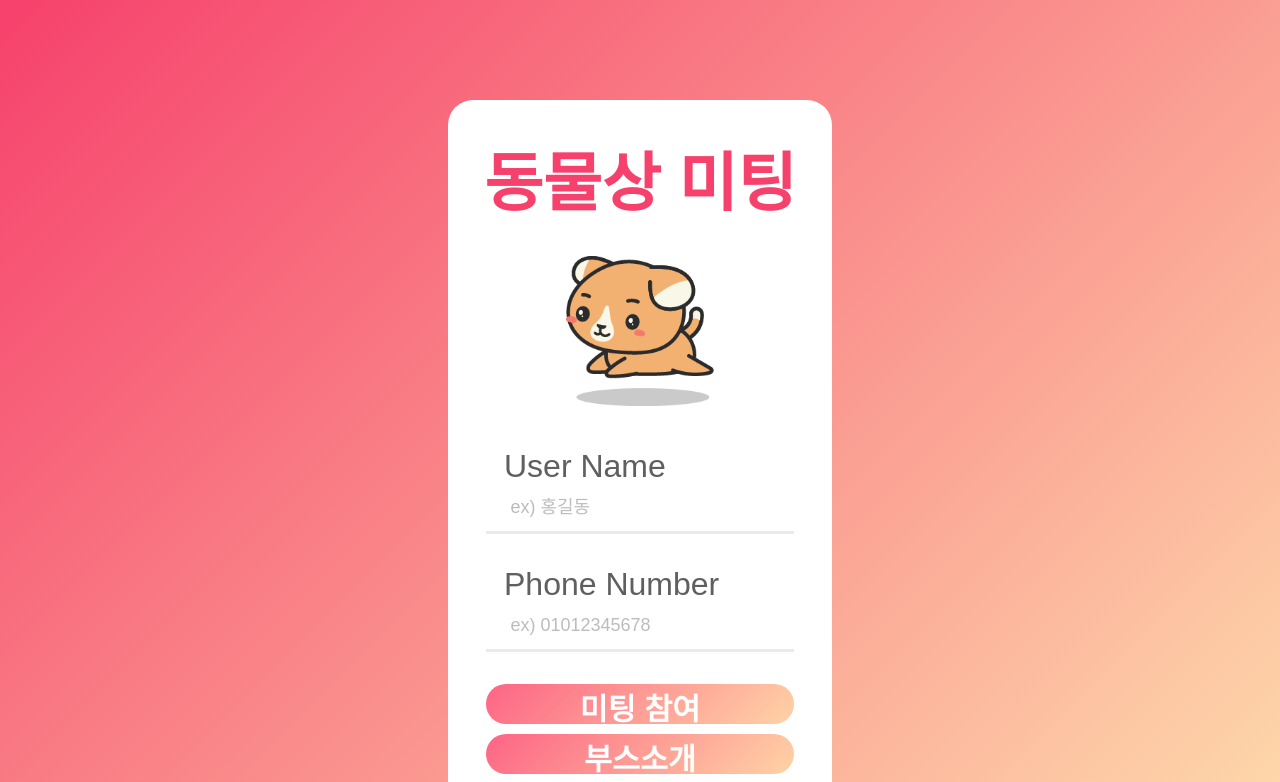
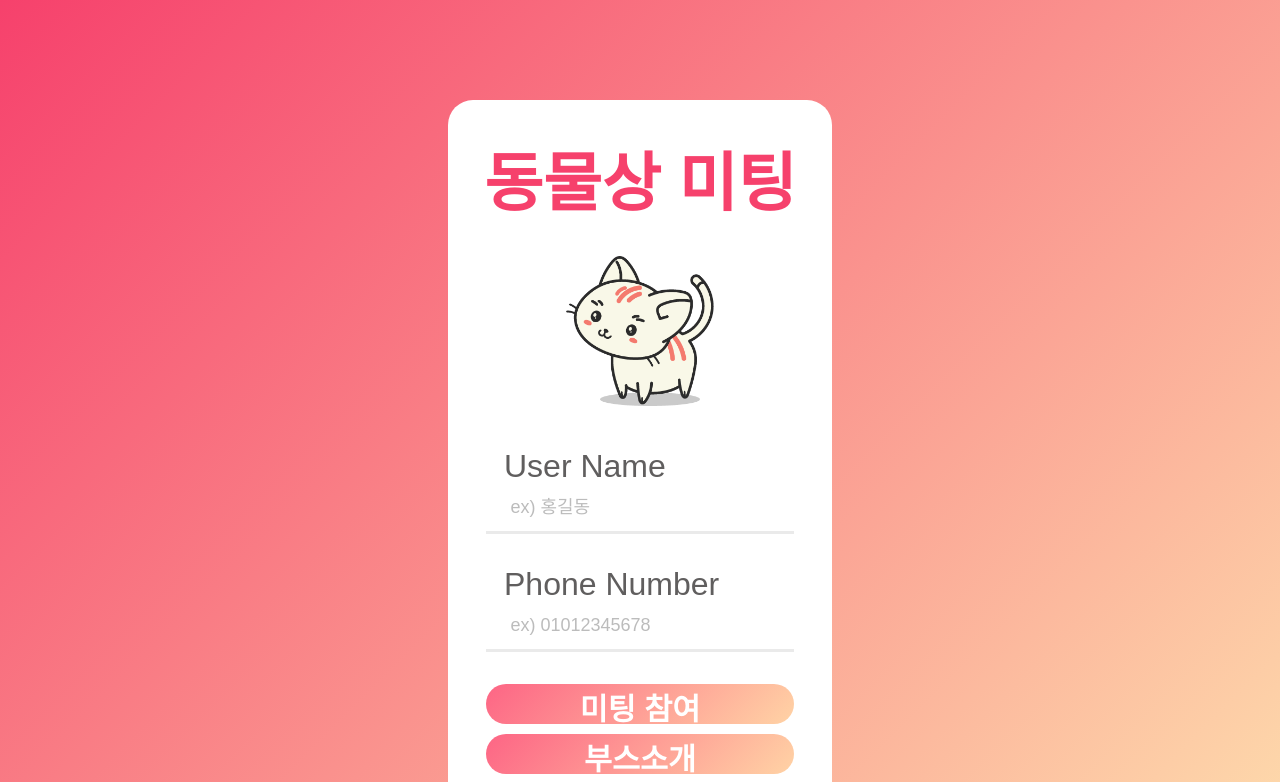
Before and after one commit to rong5026/animal_user, a React (Create React App) app: page / in a window 1280 px wide. Shown: the top 782 px of the page. Built offline with nearby package versions, Linux system fonts and the light colour scheme; no server answers; a web font is replaced by a local one.

Commit message:
[UPDATE] 난수로 메인화면 로고 변경

```diff
--- a/src/Enter/Enter.jsx
+++ b/src/Enter/Enter.jsx
@@ -23,7 +23,7 @@ const FormHeader = props => (<h2 id="headerTitle">동물상 미팅</h2>);
 
 const RabbitImage = props => (
     <div id="enter-login">
-        <img className='enter-image' height={"150px"} src={MainPuppy} alt='토끼사진'/>
+        <img className='enter-image' height={"150px"} src={ props.image_id == 0 ? MainPuppy : props.image_id == 1 ? MainCat : MainImage3} alt='토끼사진'/>
     </div>
 );
 
@@ -34,6 +34,9 @@ function EnterMain() {
     const [inputId, setInputId] = useState('')
     const [inputPw, setInputPw] = useState('')
     const [isLogin, setIsLogin] = useState(false)
+    const [logoId, setLogoId] = useState(0)
+    const getRandom = (min, max) => Math.floor(Math.random() * (max - min) + min);
+
 
     const handleInputId = (e) => {
         setInputId(e.target.value)
@@ -101,7 +104,8 @@ function EnterMain() {
                 gender: "male"
             })
         }
-
+        setLogoId(getRandom(0, 3));
+        console.log(logoId)
         setPage();
     }, [])
 
@@ -112,7 +116,7 @@ function EnterMain() {
                     ? <Main isLogin={isLogin}/>
                     : <div id="loginform">
                             <FormHeader />
-                            <RabbitImage/>
+                            <RabbitImage image_id={logoId}/>
                             <div>
                                 <div className="row">
                                     <label>User Name</label>
```
